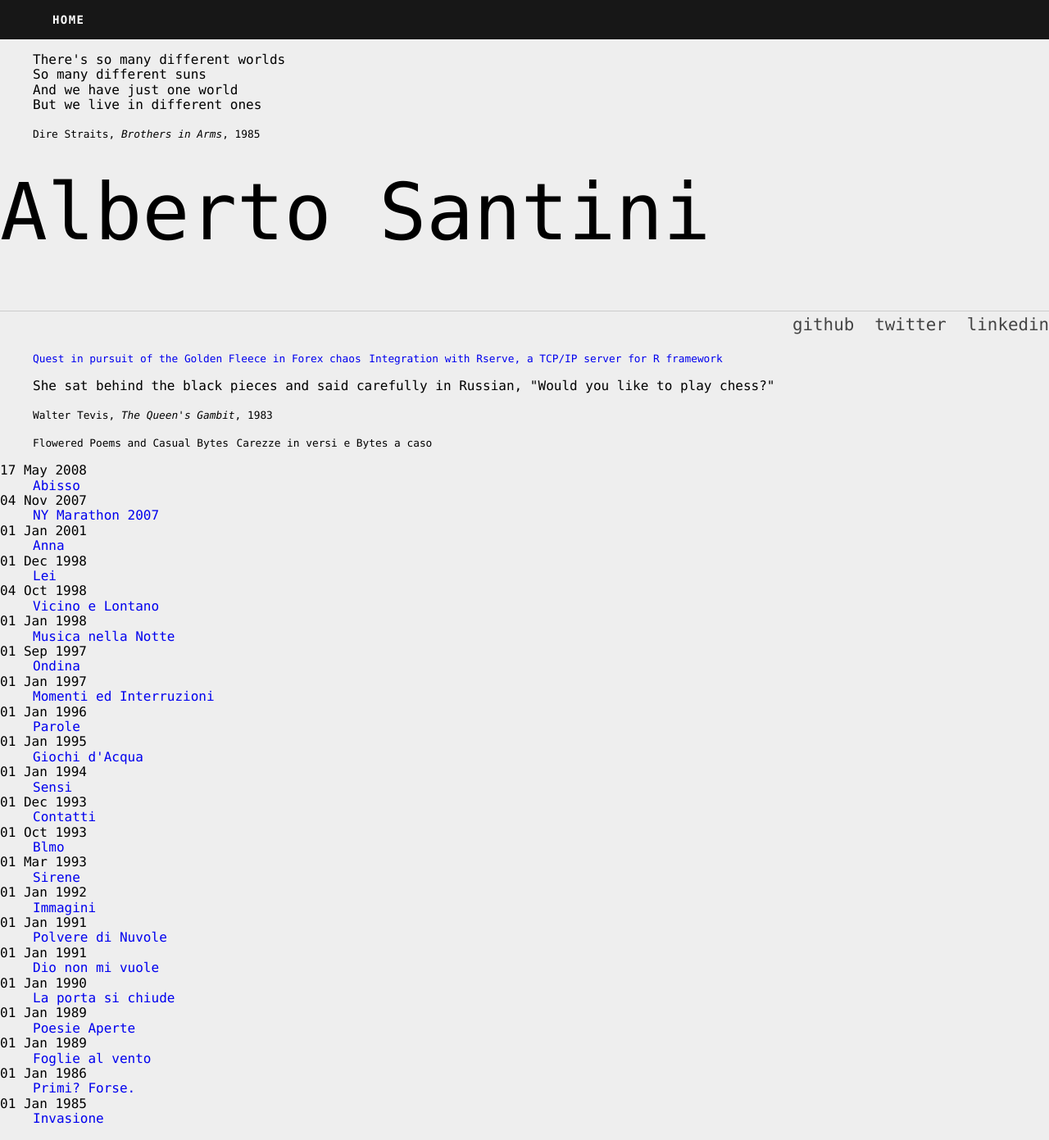
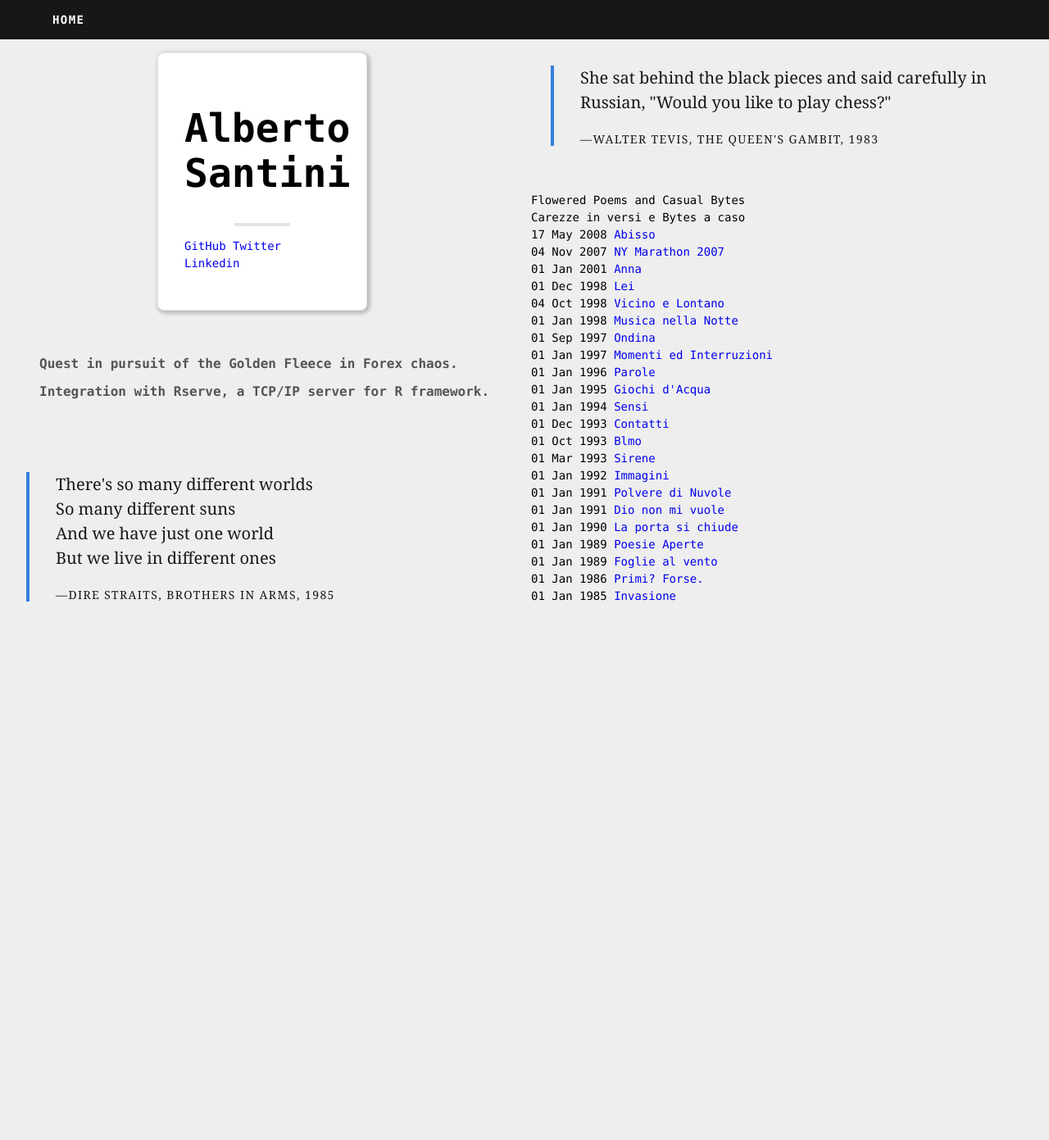
Before and after one commit to albertosantini/albertosantini.github.com, a Jekyll site: the page built from index.html, in a window 1280 px wide. Shown: the whole page at 82% size. Built offline with Jekyll 4.4.1, drawn with Linux system fonts in a browser that asks for light colours; nearby versions of some CDN libraries; the list of posts is cut into pages by our own code; after the commit the page ends 900 px from its top, so only the background shows below that.

Commit message:
Update index.html with new layout.

```diff
--- a/index.html
+++ b/index.html
@@ -2,87 +2,65 @@
 layout: default
 title: Alberto Santini
 ---
-<style>
-   h1 {
-        font-size: 6em;
-        font-weight: normal;
-        margin-top: 32px;
-    }
-    a {
-        text-decoration: none;
-        cursor: pointer;
-    }
+<article class="cf">
 
-    .networks {
-        border-top: 1px solid #ccc;
-        margin-bottom: 48px;
-        padding: 0;
-    }
-    .networks li {
-        display: inline-block;
-        float: right;
-    }
-    .networks a {
-        display: block;
-        font-size: 1.3em;
-        color: #444;
-        padding: 5px 0 0 25px;
-    }
-</style>
+    <div class="fl w-100 w-50-ns">
 
-<div class="row">
+        <article class="mw5 center bg-white br3 pa3 pa4-ns mv3 ba b--black-10 shadow-3">
+            <div class="tc">
+                <h1 class="f1">Alberto Santini</h1>
+                <hr class="mw3 bb bw1 b--black-10">
+            </div>
+            <p class="lh-copy measure center f6 black-70">
+                <a class="link underline-hover" href="https://github.com/albertosantini">GitHub</a>
+                <a class="link underline-hover" href="https://twitter.com/santinialberto">Twitter</a>
+                <a class="link underline-hover" href="http://it.linkedin.com/in/santinialberto/">Linkedin</a>
+            </p>
+        </article>
 
-<div class="col-md-6">
-    <blockquote>
-        <p>
+        <ul class="list pv4">
+            <li class="dib mr2"><a href="http://argo.js.org" class="f6 f5-ns b db pa2 link dim mid-gray">
+                Quest in pursuit of the Golden Fleece in Forex chaos.</a>
+            </li>
+            <li class="dib mr2"><a href="https://github.com/albertosantini/node-rio" class="f6 f5-ns b db pa2 link dim mid-gray">
+                Integration with Rserve, a TCP/IP server for R framework.</a>
+            </li>
+        </ul>
+
+        <div class="pa4">
+            <blockquote class="athelas ml0 mt0 pl4 black-90 bl bw2 b--blue">
+                <p class="f6 f5-m f4-l lh-copy measure mt0">
                     There's so many different worlds<br />
                     So many different suns<br />
                     And we have just one world<br />
                     But we live in different ones<br />
                 </p>
-        <small>Dire Straits, <cite>Brothers in Arms</cite>, 1985</small>
+                <cite class="f6 ttu tracked fs-normal">―Dire Straits, Brothers in Arms, 1985</cite>
             </blockquote>
-
-    <h1>Alberto Santini</h1>
-    <ul class="networks">
-        <li>
-            <a href="http://it.linkedin.com/in/santinialberto/">linkedin</a>
-        </li>
-        <li>
-            <a href="https://twitter.com/santinialberto">twitter</a>
-        </li>
-        <li>
-            <a href="https://github.com/albertosantini">github</a>
-        </li>
-    </ul>
-
-    <blockquote>
-        <small><a href="http://argo.js.org">Quest in pursuit of the Golden Fleece in Forex chaos</a></small>
-        <small><a href="https://github.com/albertosantini/node-rio">Integration with Rserve, a TCP/IP server for R framework</a></small>
-    </blockquote>
+        </div>
 
     </div>
 
-<div class="col-md-6">
-    <blockquote>
-        <p>
+    <div class="fl w-100 w-50-ns">
+
+        <div class="pa4">
+            <blockquote class="athelas ml0 mt0 pl4 black-90 bl bw2 b--blue">
+                <p class="f6 f5-m f4-l lh-copy measure mt0">
                     She sat behind the black pieces and said carefully in Russian,
                     "Would you like to play chess?"
                 </p>
-        <small>Walter Tevis, <cite>The Queen's Gambit</cite>, 1983</small>
+                <cite class="f6 ttu tracked fs-normal">―Walter Tevis, The Queen's Gambit, 1983</cite>
             </blockquote>
+        </div>
 
-    <blockquote>
-        <small>Flowered Poems and Casual Bytes</small>
-        <small>Carezze in versi e Bytes a caso</small>
-    </blockquote>
-    <dl class="posts dl-horizontal">
+        <dl class="lh-copy pa2 mt0">
+            <dt class="f6">Flowered Poems and Casual Bytes<dt>
+            <dt class="f6">Carezze in versi e Bytes a caso<dt>
             {% for post in paginator.posts %}
-             <dt class="muted"> {{ post.date | date_to_string }} </dt>
-             <dd><a href="{{ post.url }}"> {{ post.title }} </a></dd>
+            <dt class="f6">{{ post.date | date_to_string }} <a class="link underline-hover" href="{{ post.url }}">{{ post.title }}</a></dt>
             {% endfor %}
         </dl>
 
     </div>
 
-</div>
+</article>
```
Lines whose indentation alone changed are shown as unchanged.
